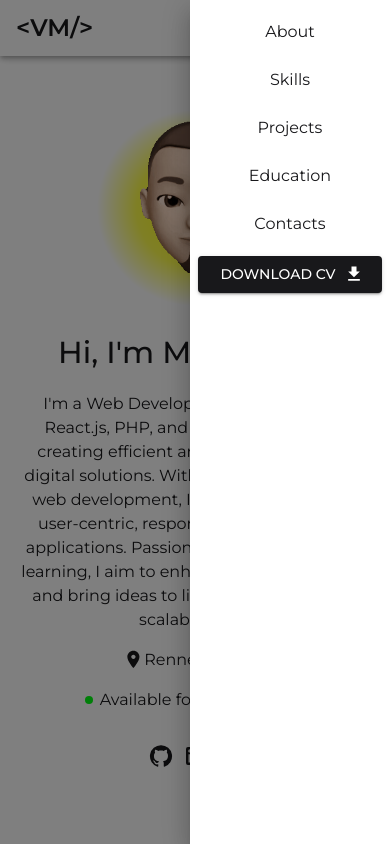
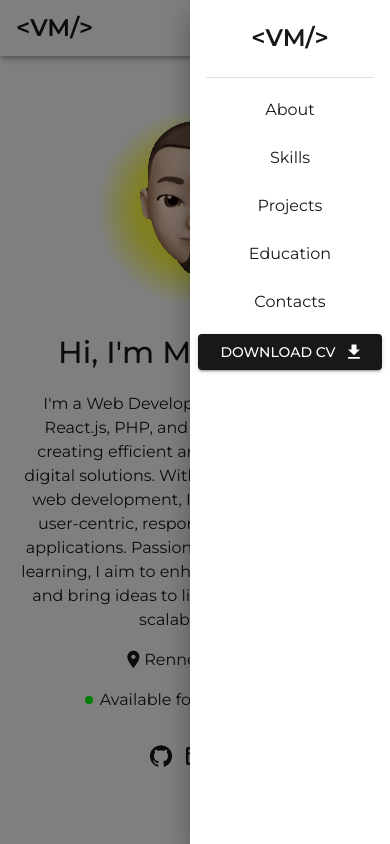
Before and after one commit to saintgregoire/Portfolio, a React (Vite) app: page / in a window 390 px wide. Both pictures are taken after a click on the button "menu". Built offline with nearby package versions, Linux system fonts and the light colour scheme.

Commit message:
feat => logo & devider added to the mobile menu

```diff
--- a/src/components/Header/Menu.jsx
+++ b/src/components/Header/Menu.jsx
@@ -1,12 +1,32 @@
-import { MenuList, MenuItem, Link, Button } from "@mui/material";
+import {
+  MenuList,
+  MenuItem,
+  Link,
+  Button,
+  Typography,
+  Divider,
+} from "@mui/material";
 import DownloadIcon from "@mui/icons-material/Download";
+
+const pages = ["About", "Skills", "Projects", "Education", "Contacts"];
 
 const HeaderMenu = (props) => {
   const { listStyles, menuItemClickFunction, isMobile } = props;
-  const pages = ["About", "Skills", "Projects", "Education", "Contacts"];
 
   return (
     <>
+      {isMobile && (
+        <>
+          <Typography
+            variant="h2"
+            component="h2"
+            sx={{ my: 3, textAlign: "center" }}
+          >
+            &lt;VM/&gt;
+          </Typography>
+          <Divider variant="middle" />
+        </>
+      )}
       <MenuList sx={listStyles}>
         {pages.map((page) => (
           <MenuItem
@@ -14,7 +34,7 @@ const HeaderMenu = (props) => {
             onClick={menuItemClickFunction}
             sx={{
               ...(isMobile && { justifyContent: "center", height: 48 }),
-              borderRadius: '8px',
+              borderRadius: "8px",
             }}
           >
             <Link href={`#${page.toLowerCase()}`} underline="none">
```
